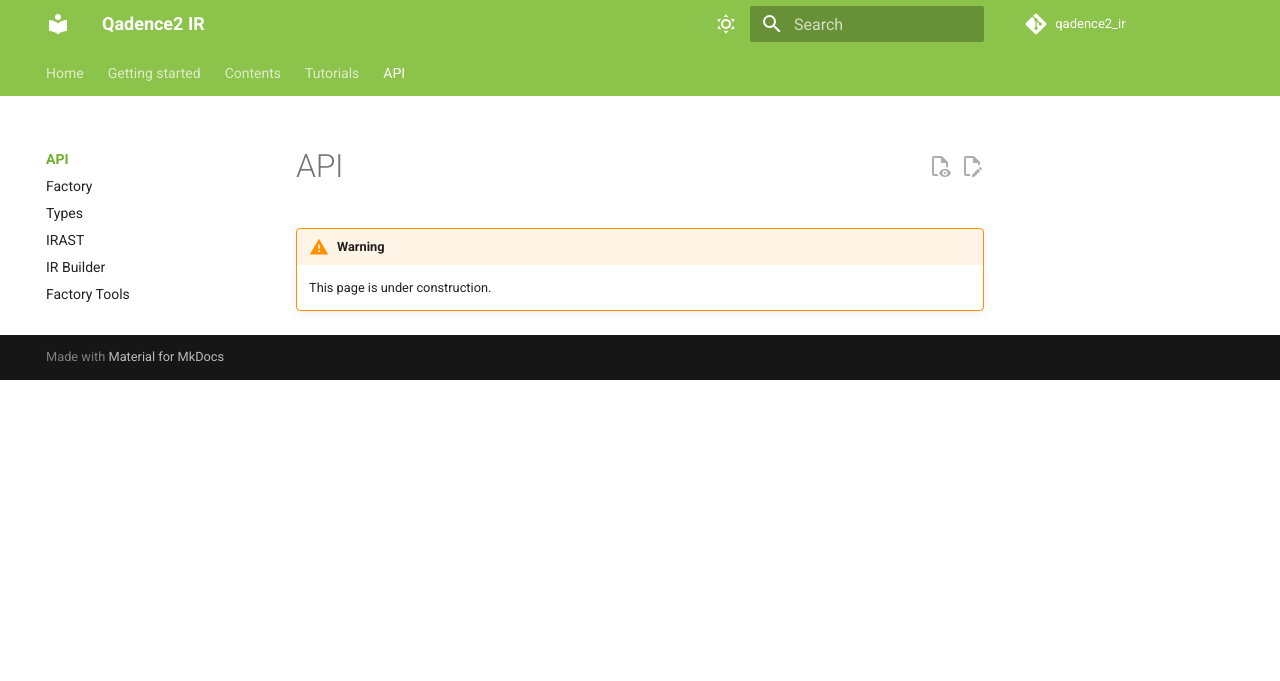
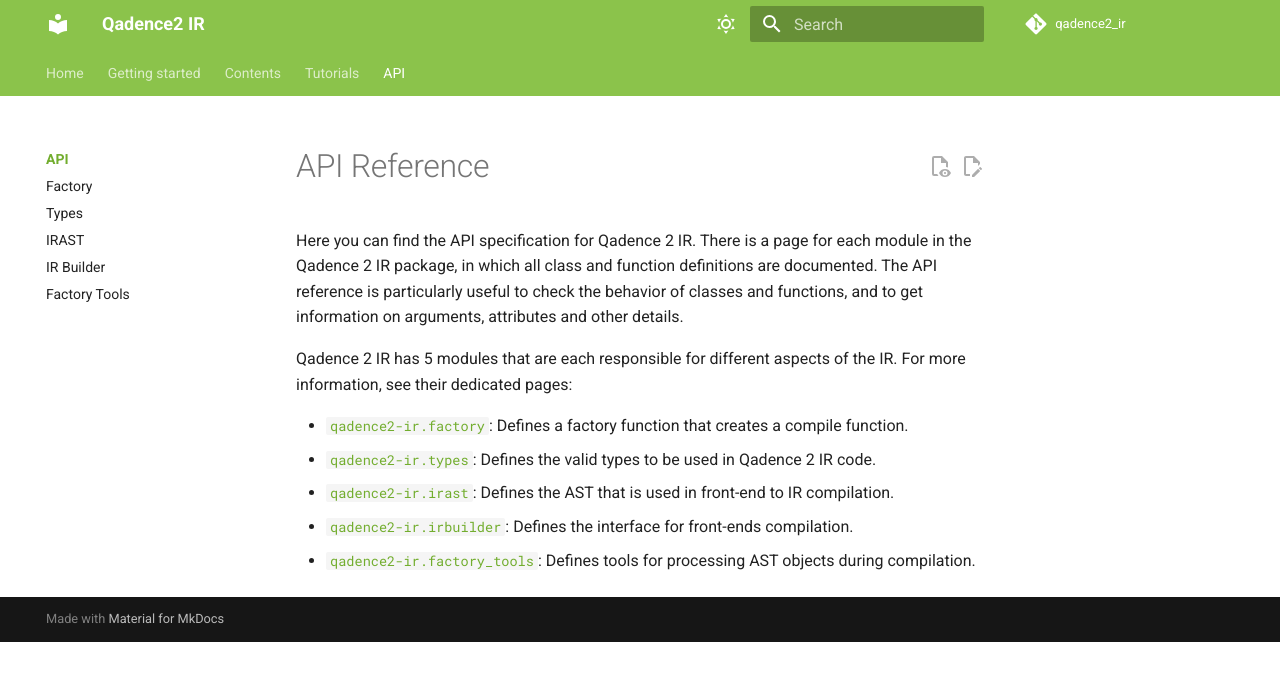
Before and after one commit to pasqal-io/qadence2-ir, an MkDocs documentation site: the page built from docs/api/index.md, in a window 1280 px wide. Shown: the top 681 px of the page. Built offline with MkDocs 1.6.1 and Material for MkDocs 9.7.7, drawn with Linux system fonts in a browser that asks for light colours; comment, search, counter and statistics services are not loaded; the version menu is left out.

Commit message:
Add API reference index page contents

```diff
--- a/docs/api/index.md
+++ b/docs/api/index.md
@@ -1,2 +1,14 @@
-!!! warning
-    This page is under construction.
+#   API Reference
+
+Here you can find the API specification for Qadence 2 IR.
+There is a page for each module in the Qadence 2 IR package, in which all class and function definitions are documented.
+The API reference is particularly useful to check the behavior of classes and functions, and to get information on arguments, attributes and other details.
+
+Qadence 2 IR has 5 modules that are each responsible for different aspects of the IR.
+For more information, see their dedicated pages:
+
+- [`qadence2-ir.factory`](./factory.md): Defines a factory function that creates a compile function.
+- [`qadence2-ir.types`](./types.md): Defines the valid types to be used in Qadence 2 IR code.
+- [`qadence2-ir.irast`](./irast.md): Defines the AST that is used in front-end to IR compilation.
+- [`qadence2-ir.irbuilder`](./irbuilder.md): Defines the interface for front-ends compilation.
+- [`qadence2-ir.factory_tools`](./factory_tools.md): Defines tools for processing AST objects during compilation.
```
